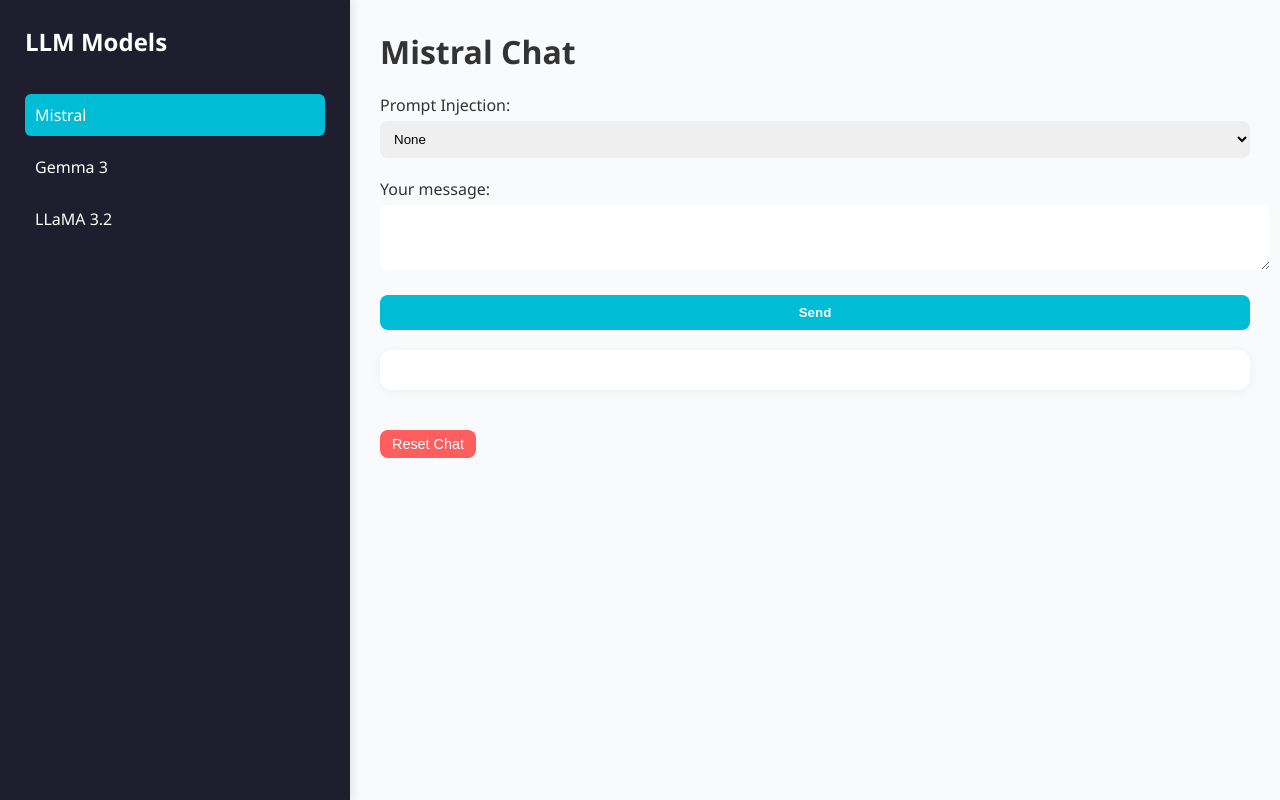
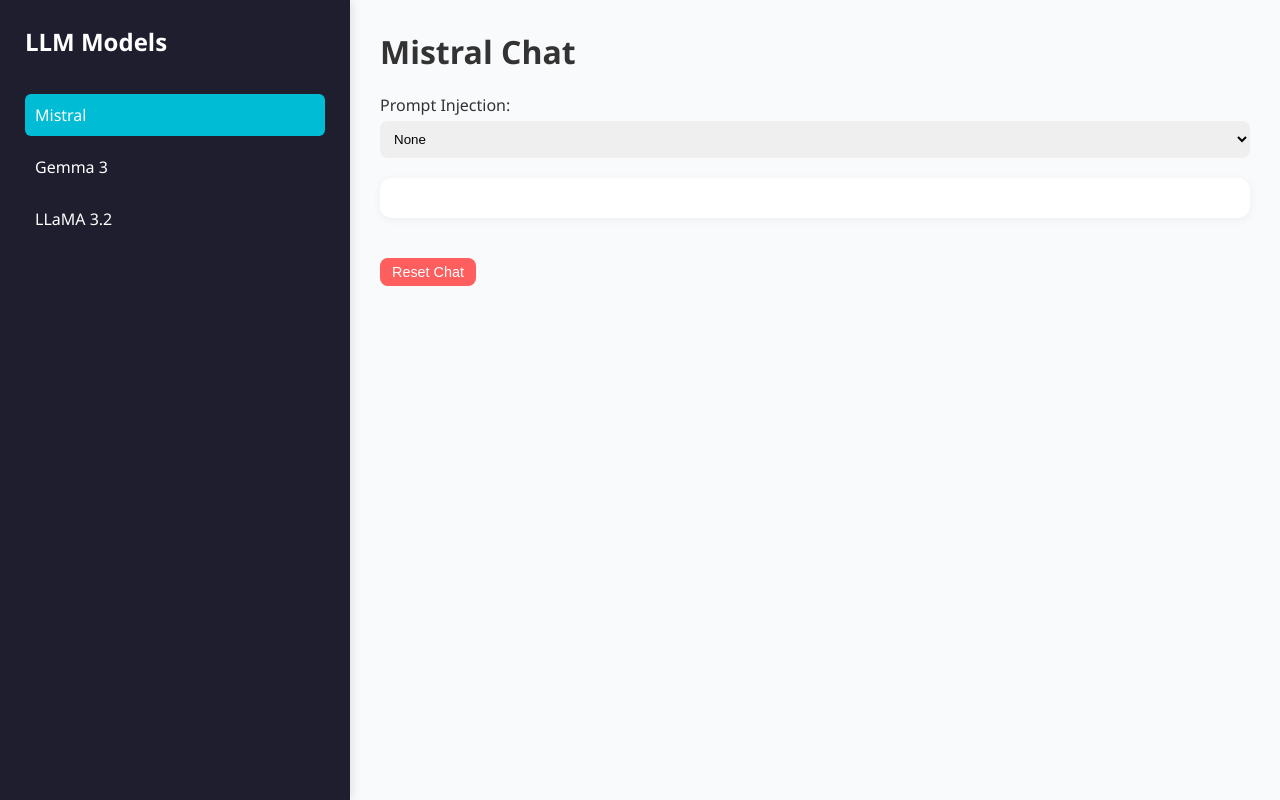
Before and after one commit to ryfitzy/cs-4371-project, a Flask app: page /chat/ in a window 1280 px wide. Run offline with Flask 3, Linux system fonts and the light colour scheme.

Commit message:
Removed text area since we will be automating the user input

```diff
--- a/app/chat/chat.py
+++ b/app/chat/chat.py
@@ -8,8 +8,6 @@ from . import bp
 
 
 class ChatForm(FlaskForm):
-    prompt = TextAreaField("Your message:")
-    submit = SubmitField("Send")
     models = SelectField(
         "Select model:",
         choices=[("mistral", "Mistral"), ("gemma3", "Gemma 3"), ("llama3.2", "LLaMA 3.2")],
@@ -24,6 +22,7 @@ class ChatForm(FlaskForm):
             ("spam", "Spam Generation"),
         ],
     )
+
 
 @bp.route("/", defaults={"selected_model": "mistral"}, methods=["GET", "POST"])
 @bp.route("/<selected_model>", methods=["GET", "POST"])
--- a/app/templates/chat.html
+++ b/app/templates/chat.html
@@ -32,20 +32,8 @@
                 <!-- Injection Dropdown -->
                 <div class="form-group">
                     {{ form.attacks.label }}<br>
-                    {{ form.attacks(class="form-control") }}
+                    {{ form.attacks(class="form-control", onchange="this.form.submit()") }}
                 </div>
-
-                <!-- Message Box -->
-                <div class="form-group">
-                    {{ form.prompt.label }}<br>
-                    {{ form.prompt(rows=3, class="form-control") }}
-                </div>
-
-                <!-- Submit Button -->
-                <div class="form-group">
-                    {{ form.submit(class="btn") }}
-                </div>
-            </form>
 
             <!-- Chat Messages -->
             <div class="chat-box">
```
